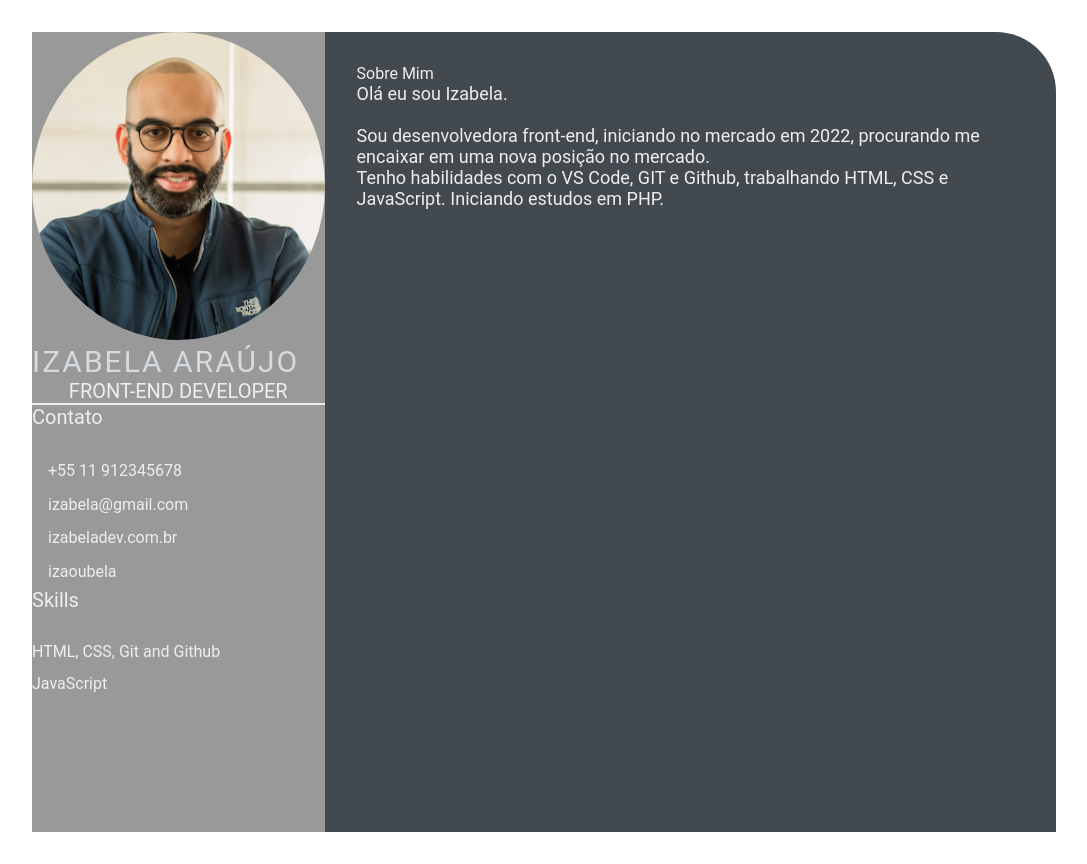
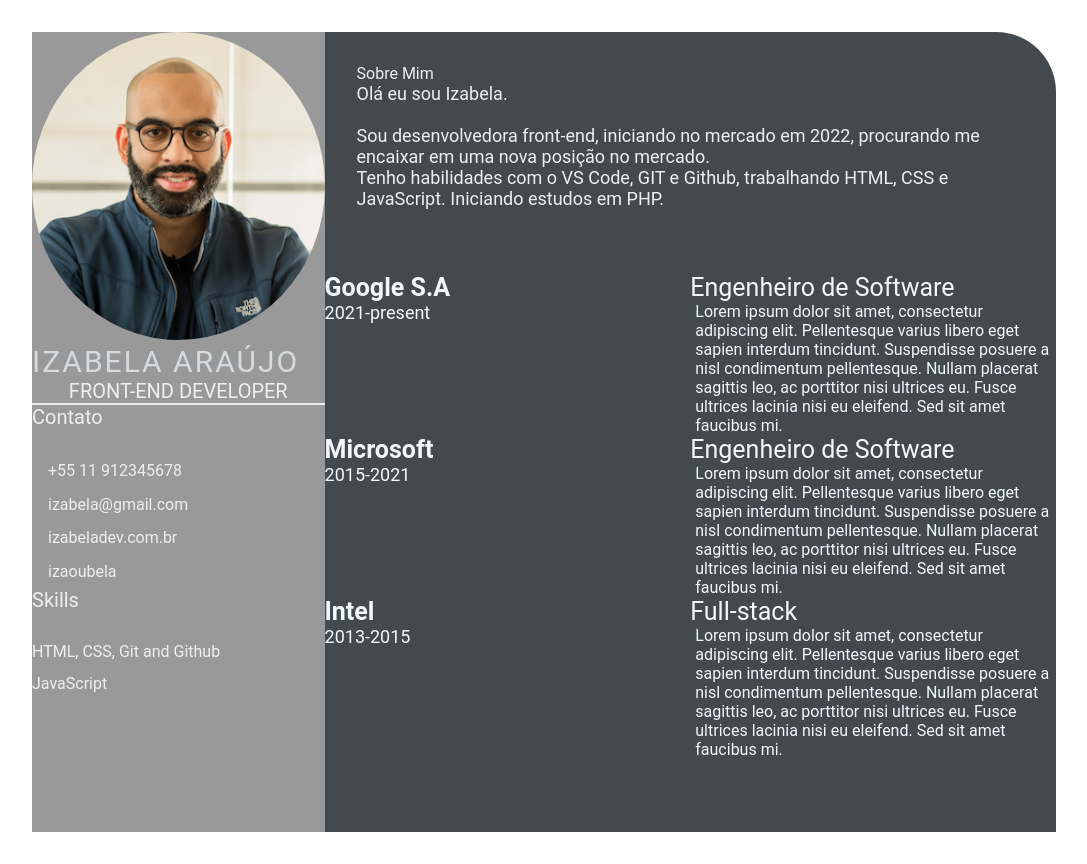
Before and after one commit to Izaoubela/devweekgit.github.io, a plain HTML site: page index.html in a window 1280 px wide. Shown: the whole page, without its empty margins (96-1183 px from the left). Drawn offline with Linux system fonts and the light colour scheme.

Commit message:
third day (#3)

```diff
--- a/index.html
+++ b/index.html
@@ -45,6 +45,38 @@
                     </p>
                 </section>
             </div>
+            <section class="experience-contents">
+                <div class="exp-left">
+                    <p class="exp-company-name">Google S.A</p>
+                    <p class="exp-time-period">2021-present</p>
+                </div>
+                <div class="exp-right">
+                    <p class="exp-position">Engenheiro de Software</p>
+                    <p class="exp-desc">
+                        Lorem ipsum dolor sit amet, consectetur adipiscing elit. Pellentesque varius libero eget sapien interdum tincidunt. Suspendisse posuere a nisl condimentum pellentesque. Nullam placerat sagittis leo, ac porttitor nisi ultrices eu. Fusce ultrices lacinia nisi eu eleifend. Sed sit amet faucibus mi.
+                    </p>
+                </div>
+                <div class="exp-left">
+                    <p class="exp-company-name">Microsoft</p>
+                    <p class="exp-time-period">2015-2021</p>
+                </div>
+                <div class="exp-right">
+                    <p class="exp-position">Engenheiro de Software</p>
+                    <p class="exp-desc">
+                        Lorem ipsum dolor sit amet, consectetur adipiscing elit. Pellentesque varius libero eget sapien interdum tincidunt. Suspendisse posuere a nisl condimentum pellentesque. Nullam placerat sagittis leo, ac porttitor nisi ultrices eu. Fusce ultrices lacinia nisi eu eleifend. Sed sit amet faucibus mi.
+                    </p>
+                </div>
+                <div class="exp-left">
+                    <p class="exp-company-name">Intel</p>
+                    <p class="exp-time-period">2013-2015</p>
+                </div>
+                <div class="exp-right">
+                    <p class="exp-position">Full-stack</p>
+                    <p class="exp-desc">
+                        Lorem ipsum dolor sit amet, consectetur adipiscing elit. Pellentesque varius libero eget sapien interdum tincidunt. Suspendisse posuere a nisl condimentum pellentesque. Nullam placerat sagittis leo, ac porttitor nisi ultrices eu. Fusce ultrices lacinia nisi eu eleifend. Sed sit amet faucibus mi.
+                    </p>
+                </div>
+            </section>
         </section>
 
     </main>
--- a/style.css
+++ b/style.css
@@ -101,3 +101,38 @@
     font-size: 18px;
     color: #eeeeee;
 }
+
+.experience-contents,
+.education-contents,
+.awards-contents {
+    display: grid;
+    grid-template-columns: repeat(2, 1fr);
+    padding-bottom: 2rem;
+    color: #F1F8FD;
+}
+
+.exp-company-name,
+.education-school-name,
+.awards-company-name {
+    font-size: 25px;
+    font-weight: bold;
+}
+
+.exp-time-period,
+.educationp-time-period,
+.awards-time-period {
+    font-size: 18px;
+}
+
+.exp-position,
+.education-subject,
+.awards-name {
+    font-size: 25px;
+}
+
+.exp-desc,
+.education-desc,
+.awards-desc {
+    font-size: 16px;
+    padding-left: 5px;
+}
```
